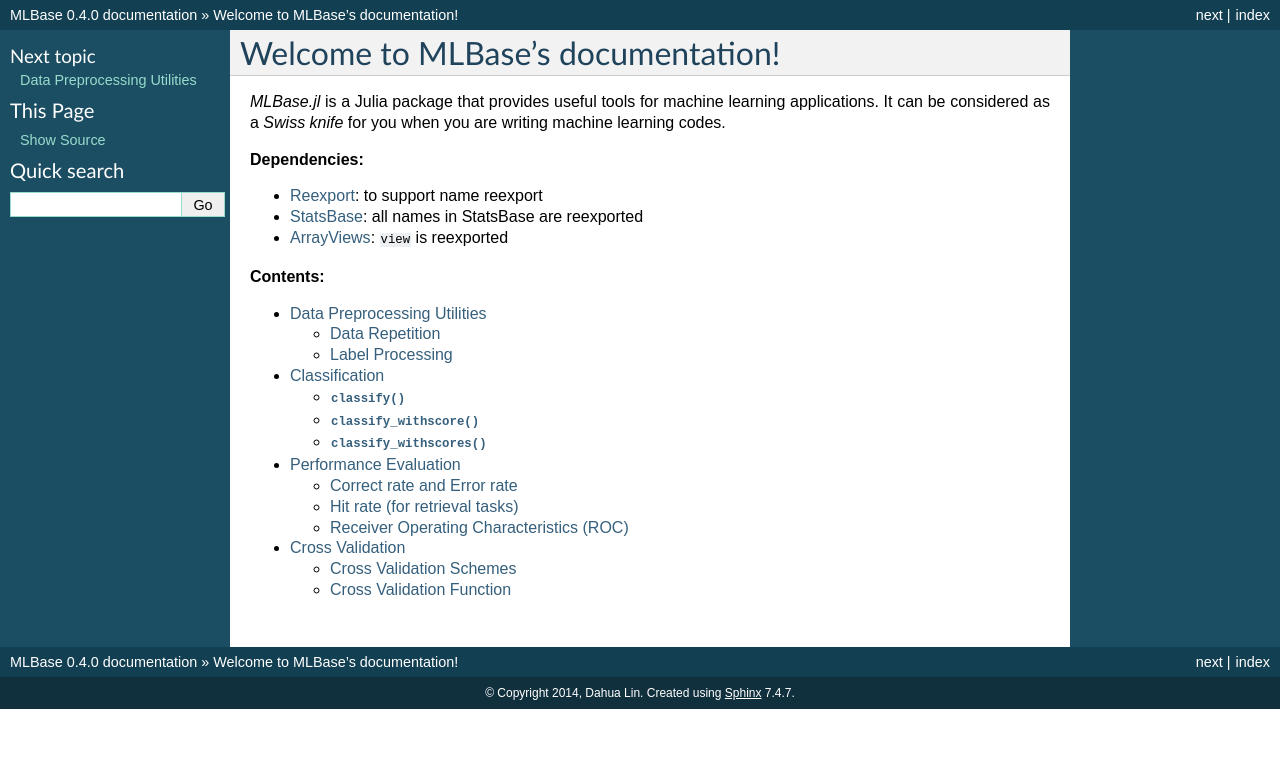
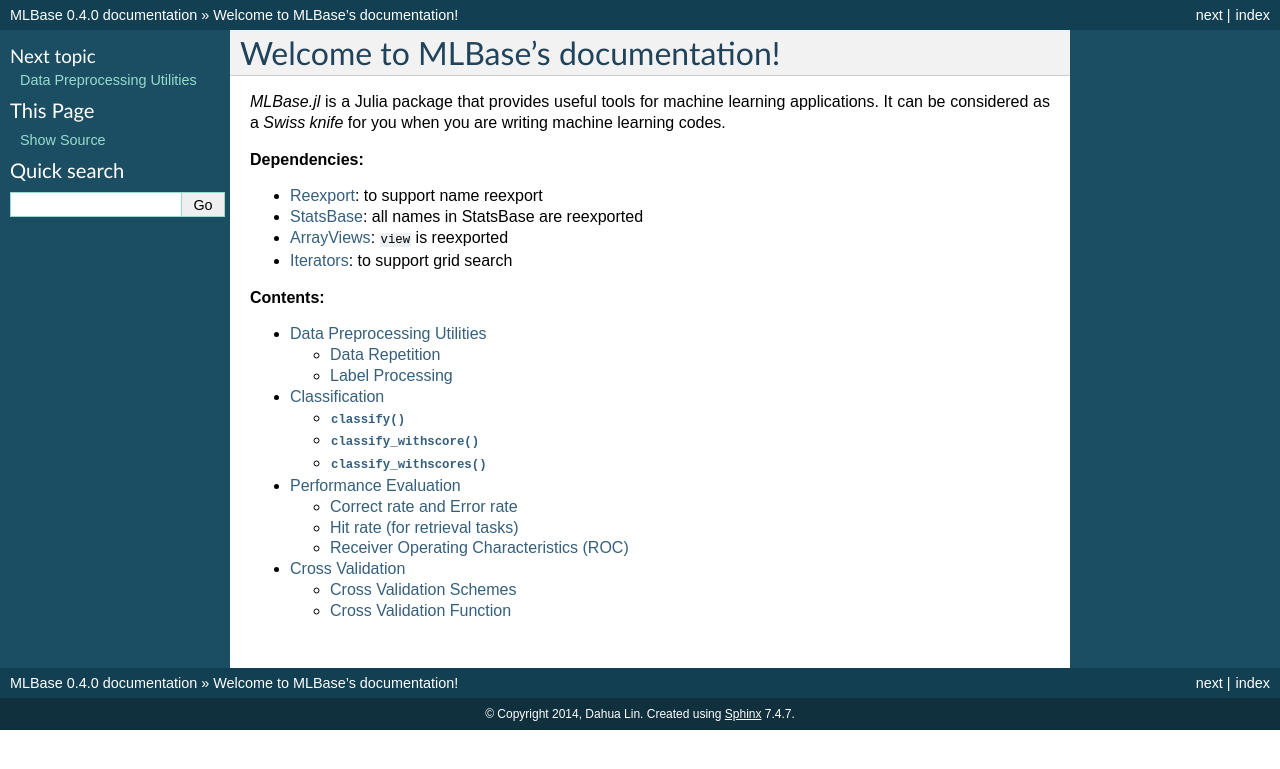
Before and after one commit to JuliaStats/MLBase.jl, a Sphinx documentation site: the page built from docs/source/index.rst, in a window 1280 px wide. Shown: the top 769 px of the page. Built offline with Sphinx 7.4.7, drawn with Linux system fonts in a browser that asks for light colours; formulas are drawn with MathJax 3.

Commit message:
add dependency on Iterators

```diff
--- a/docs/source/index.rst
+++ b/docs/source/index.rst
@@ -9,6 +9,7 @@ Welcome to MLBase's documentation!
 - `Reexport <https://github.com/simonster/Reexport.jl>`_: to support name reexport
 - `StatsBase <https://github.com/JuliaStats/StatsBase.jl>`_: all names in StatsBase are reexported
 - `ArrayViews <https://github.com/lindahua/ArrayViews.jl>`_: ``view`` is reexported
+- `Iterators <https://github.com/JuliaLang/Iterators.jl>`_: to support grid search
 
 **Contents:**
 
```
Also changed, not shown: 2 other files.
